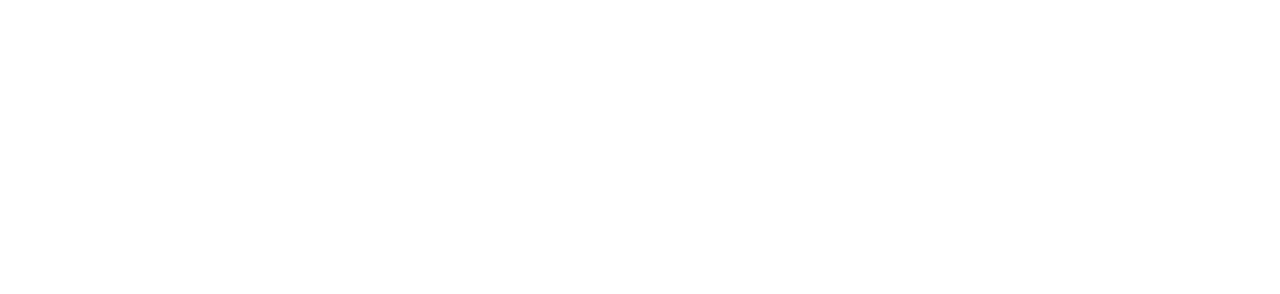
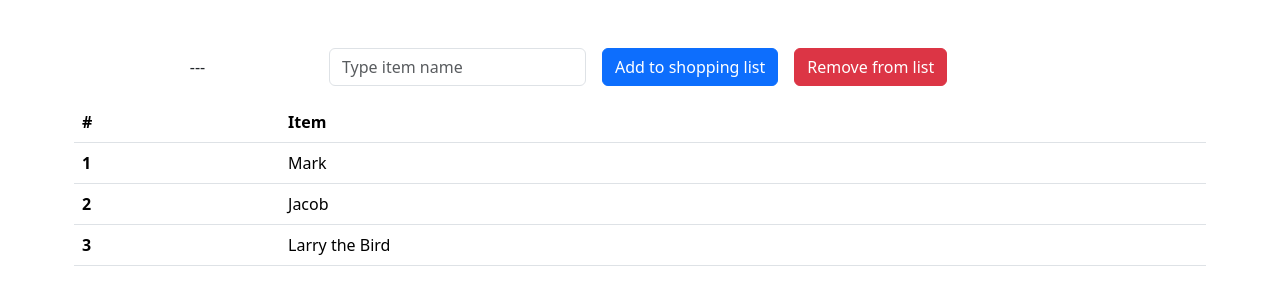
Before and after one commit to Andriy-Kolokolov/js-lista-spesa, a plain HTML site: page index.html in a window 1280 px wide. Drawn offline with nearby package versions, Linux system fonts and the light colour scheme.

Commit message:
add html structure

```diff
--- a/index.html
+++ b/index.html
@@ -11,8 +11,54 @@
 	<script src="script.js" defer></script>
 
 </head>
-<body>
+<body style="height: 100vh; width: 100vw;" class="d-flex justify-content-center" >
 
+	<div class="container mt-5">
+		<form class="row g-3">
+			<div class="col-auto">
+				<label for="log-input" class="visually-hidden"></label>
+				<input type="text" readonly class="text-center form-control-plaintext" id="log-input"
+						value="---">
+			</div>
+			<div class="col-auto">
+				<label for="input-add-item" class="visually-hidden">Password</label>
+				<input type="password" class="form-control" id="input-add-item"
+						placeholder="Type item name">
+			</div>
+			<div class="col-auto">
+				<button type="submit" class="btn btn-primary mb-3">Add to shopping list</button>
+			</div>
+			<div class="col-auto">
+				<button type="submit" class="btn btn-danger mb-3">Remove from list</button>
+			</div>
+		</form>
+
+		<div class="row g-3">
+			<table class="table col-6">
+				<thead>
+				<tr>
+					<th scope="col">#</th>
+					<th scope="col">Item</th>
+				</tr>
+				</thead>
+				<tbody>
+				<tr>
+					<th scope="row">1</th>
+					<td>Mark</td>
+				</tr>
+				<tr>
+					<th scope="row">2</th>
+					<td>Jacob</td>
+				</tr>
+				<tr>
+					<th scope="row">3</th>
+					<td colspan="2">Larry the Bird</td>
+				</tr>
+				</tbody>
+			</table>
+		</div>
+
+	</div>
 
 	<link href="https://cdn.jsdelivr.net/npm/bootstrap@5.3.0-alpha3/dist/css/bootstrap.min.css" rel="stylesheet"
 			integrity="sha384-KK94CHFLLe+nY2dmCWGMq91rCGa5gtU4mk92HdvYe+M/SXH301p5ILy+dN9+nJOZ" crossorigin="anonymous">
```
